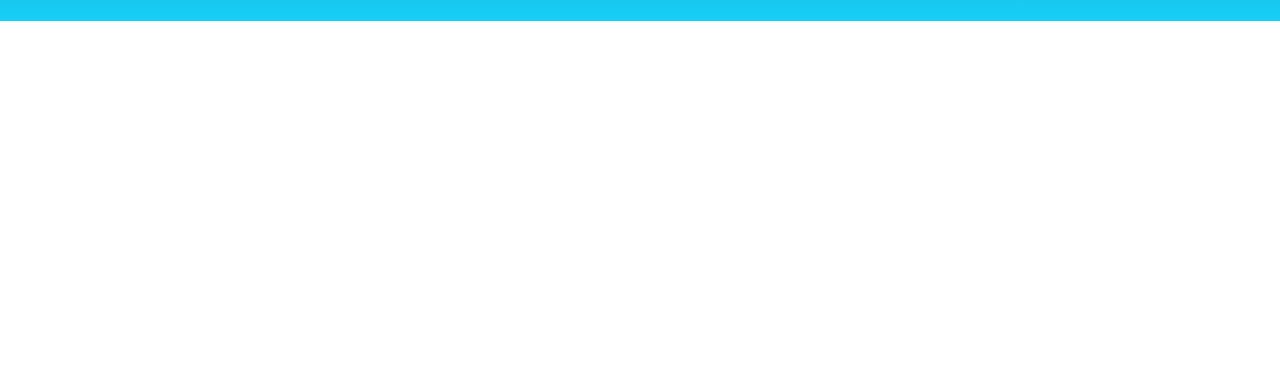
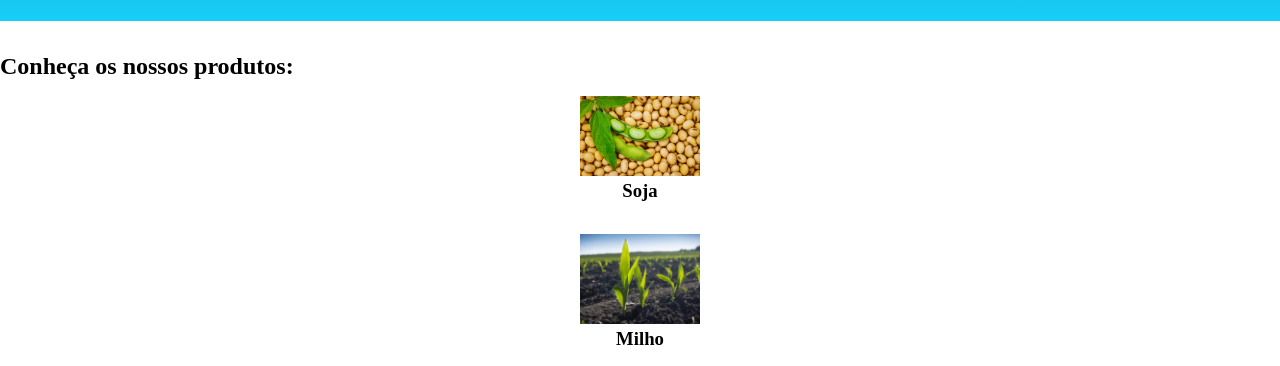
Before and after one commit to maatheusgabrielsantos/site-da-turma, a plain HTML site: page index.html in a window 1280 px wide. Shown: the part 580-946 px from the top of the page. Before the commit the page ends 800 px from the top, so only its background shows below. Drawn offline with Linux system fonts and the light colour scheme.

Commit message:
19/05/2023

```diff
--- a/index.html
+++ b/index.html
@@ -24,9 +24,31 @@
         <p class="escola-texto-um">A Agronomia é a ciência que estuda a produção de alimentos e outros produtos agrícolas. </p>
         <p class="escola-texto-dois">O Agrônomo é responsável por planejar, coordenar e executar todas as etapas de um agronegócio, desde o preparo e cultivo do solo, até o processo de colheita, armazenamento e distribuição dos alimentos.</p>
         <img class="escola-imagem" src="imagem logo agronomia.png" alt="imagem com logo da agronomia">
-      </section>
+
+    </section>
+
+    <section class="produtos">
+        <div class="produtos-div"></div>
+        <h2 class="produtos-titulo">Conheça os nossos produtos:</h2>
+
+        <div class="produtos-div">
+        <img class="produtos-imagem" src="soja.jpg" alt="imagem de soja">
+        <h3 class="produtos-nome">Soja</h3>
+        </div>
+
+        <div class="produtos-div">
+            <img class="produtos-imagem" src="milho.jpg" alt="imagem de milho">
+            <h3 class="produtos-nome">Milho</h3>
+            </div>
 
 
 
+
+
+
+
+
+    </section>
+
 </body>
 </html>
--- a/style.css
+++ b/style.css
@@ -44,3 +44,11 @@
     margin: 0;
     padding: 0;
 }
+.produtos-imagem{
+    width: 120px;
+}
+
+.produtos-div{
+    text-align: center;
+    padding: 16px 0;
+}
```
Also changed, not shown: Feijao.jpg (added), mio.jpg (added), soja.jpg (added).
